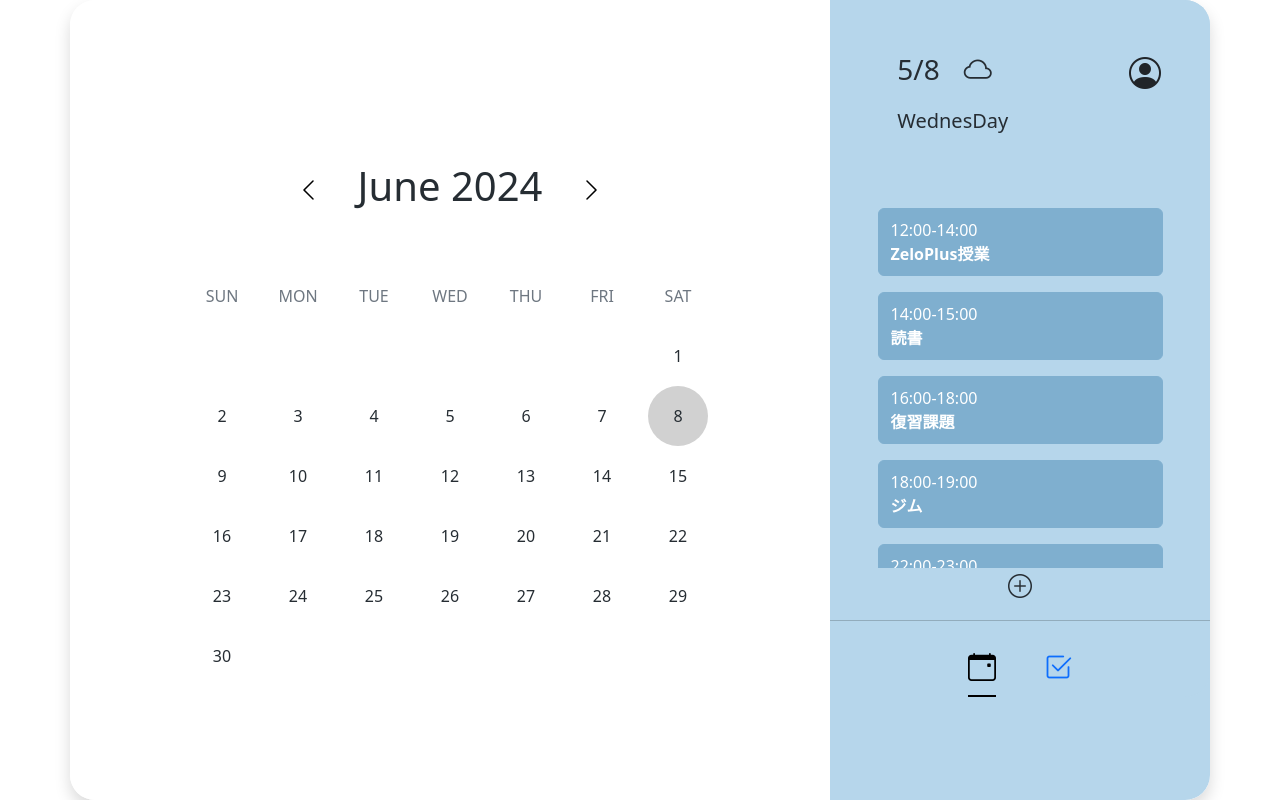
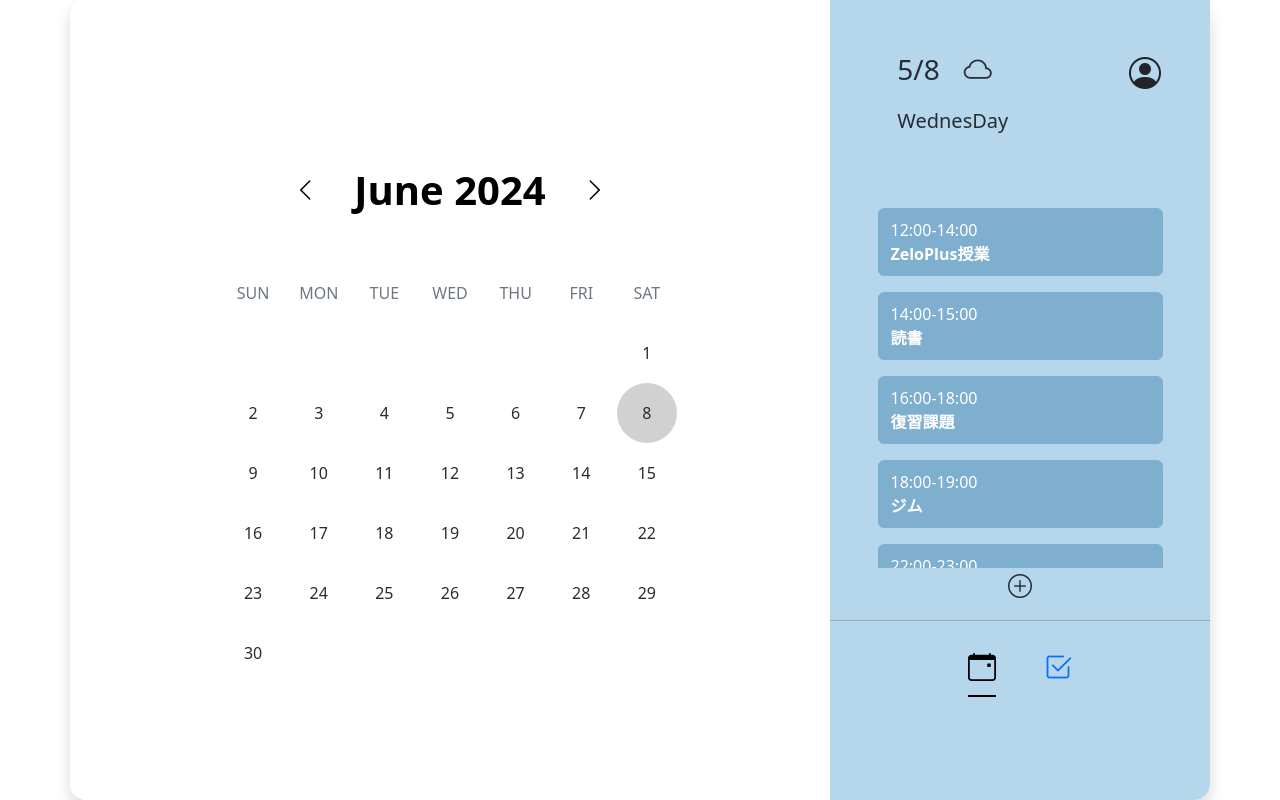
Before and after one commit to t3uyo3hi/multi-calendar-app, a React app in the folder frontend/: page / in a window 1280 px wide. Built offline with nearby package versions, Linux system fonts and the light colour scheme.

Commit message:
Googlefontの適用、CSSから可能な限りBootstrapデザインに変更

```diff
--- a/frontend/src/App.tsx
+++ b/frontend/src/App.tsx
@@ -20,22 +20,22 @@ const App: React.FC = () => {
 
   return (
     <Router>
-      <div className="container p-0 text-center">
-        <div className="row m-0">
+      <div className="container p-0 h-100 text-center">
+        <div className="row m-0 h-100">
           <div className="col-12 p-0">
-            <div className="calendar row m-0 shadow">
-              <div className="d-flex flex-row p-0 calendar_base">
-                <div className="calendar_panel col-8">
-                  <div className="calendar_wrap">
+            <div className="calendar rounded-4 row m-0 h-100 shadow">
+              <div className="calendar_base d-flex flex-row rounded-4 p-0 bg-white">
+                <div className="calendar_panel col-8 d-flex justify-content-center align-items-center">
+                  <div className="calendar_wrap d-flex flex-column justify-content-center align-items-center w-70 h-80">
                     <CalendarHeader date={date} setDate={setDate} />
-                    <div className="calendar_table">
+                    <div className="calendar_table w-100">
                       <DayOfWeekHead />
                       <CalendarBody date={date} />
                     </div>
                   </div>
                 </div>
 
-                <div className="l_SidePanel col-4">
+                <div className="l_SidePanel rounded-end-4 col-4">
                   <SidePanel />
                 </div>
               </div>
--- a/frontend/src/components/CalendarBody.tsx
+++ b/frontend/src/components/CalendarBody.tsx
@@ -16,14 +16,14 @@ const CalendarBody = (props: CalendarBodyProps) => {
     let dayCount = 1;
 
     return (
-        <div className="text-center calendar  disp">
+        <div className="text-center calendar disp">
             {[...Array(rowNumber)].map((_, week) => (
                 <div className="calendar_table-row d-flex" key={week}>
                     {[...Array(7)].map((_, day) => {
                         if (week === 0 && day < thisFirstDayOfWeek) {
                             const num = lastDayOfLastMonth - thisFirstDayOfWeek + day + 1;
                             return (
-                                <div className="calendar_table-data is-disabled" key={day}>
+                                <div className="calendar_table-data is-disabled text-white" key={day}>
                                     <span className="calendar_date">{num}</span>
                                 </div>
                             );
@@ -31,7 +31,7 @@ const CalendarBody = (props: CalendarBodyProps) => {
                             const num = dayCount - thisLastDay;
                             dayCount++;
                             return (
-                                <div className="calendar_table-data is-disabled" key={day}>
+                                <div className="calendar_table-data is-disabled text-white" key={day}>
                                     <span className="calendar_date">{num}</span>
                                 </div>
                             );
@@ -43,8 +43,13 @@ const CalendarBody = (props: CalendarBodyProps) => {
                             const num = dayCount;
                             dayCount++;
                             return (
-                                <div className="calendar_table-data " key={day}>
-                                    <span className="calendar_date is_today">{num}</span>
+                                <div className="calendar_table-data" key={day}>
+                                    <span className="
+                                    calendar_date
+                                    is_today
+                                    d-flex justify-content-center align-items-center
+                                    rounded-circle
+                                    ">{num}</span>
                                 </div>
                             );
                         } else {
--- a/frontend/src/components/CalendarHeader.tsx
+++ b/frontend/src/components/CalendarHeader.tsx
@@ -35,7 +35,7 @@ const CalendarHeader = (props: CalendarHeaderProps) => {
     };
 
     return (
-        <header className="l_header p-5">
+        <header className="l_header p-5 w-100">
             <Container fluid className="d-flex justify-content-center">
                 <div className="d-flex align-items-center">
                     <Button
@@ -45,8 +45,7 @@ const CalendarHeader = (props: CalendarHeaderProps) => {
                     >
                         <i className="bi bi-chevron-left" />
                     </Button>
-                    <h1
-                        // className="l_header-title mb-0 fs-1 fw-bold text-black text-center"
+                    <h1 className="l_header-title mb-0 fs-1 fw-bold text-black text-center"
                         id="js_calendar-header"
                     >
                         {months[thisMonth]} {thisYear}
--- a/frontend/src/components/DayOfWeekHead.tsx
+++ b/frontend/src/components/DayOfWeekHead.tsx
@@ -5,7 +5,7 @@ const DayOfWeekHead = () => {
   const weeks = ["SUN", "MON", "TUE", "WED", "THU", "FRI", "SAT"];
 
     return (
-        <div className="calendar_table-head ">
+        <div className="calendar_table-head d-flex justify-content-between align-items-center">
             {weeks.map((week, index) => (
                 <div className="calendar_table-data" key={index}>
                     {week}
--- a/frontend/src/components/SidePanel/Event.tsx
+++ b/frontend/src/components/SidePanel/Event.tsx
@@ -5,23 +5,23 @@ const Event = () => {
     return (
         <>
             <Stack className="mt-4 mb-4" gap={3}>
-                <Button className="w-75 m-auto sidepanel_event" variant="light">
+                <Button className="sidepanel_event w-75 m-auto" variant="light">
                     <span className="sidepanel_event-time">12:00-14:00</span>
                     <p className="sidepanel_event-ttl">ZeloPlus授業</p>
                 </Button>
-                <Button className="w-75 m-auto sidepanel_event" variant="light">
+                <Button className="sidepanel_event w-75 m-auto" variant="light">
                     <span className="sidepanel_event-time">14:00-15:00</span>
                     <p className="sidepanel_event-ttl">読書</p>
                 </Button>
-                <Button className="w-75 m-auto sidepanel_event" variant="light">
+                <Button className="sidepanel_event w-75 m-auto" variant="light">
                     <span className="sidepanel_event-time">16:00-18:00</span>
                     <p className="sidepanel_event-ttl">復習課題</p>
                 </Button>
-                <Button className="w-75 m-auto sidepanel_event" variant="light">
+                <Button className="sidepanel_event w-75 m-auto" variant="light">
                     <span className="sidepanel_event-time">18:00-19:00</span>
                     <p className="sidepanel_event-ttl">ジム</p>
                 </Button>
-                <Button className="w-75 m-auto sidepanel_event" variant="light">
+                <Button className="sidepanel_event w-75 m-auto" variant="light">
                     <span className="sidepanel_event-time">22:00-23:00</span>
                     <p className="sidepanel_event-ttl">予習課題</p>
                 </Button>
--- a/frontend/src/components/SidePanel/SidePanel.tsx
+++ b/frontend/src/components/SidePanel/SidePanel.tsx
@@ -10,7 +10,7 @@ import Todo from "./Todo";
 const CalendarSidePanel = () => {
   return (
     <>
-      <div className="l_SidePanel">
+      <div className="l_SidePanel rounded-end-4d-flex flex-column justify-content-between">
         <div className="SidePanel_header d-flex justify-content-around pt-5 position-relative">
           <Cloud />
           <LoginModal />
--- a/frontend/src/css/style.css
+++ b/frontend/src/css/style.css
@@ -5,12 +5,12 @@
   --gray-color: #d1d1d1;
 }
 
-#root {
+/* ---------- base ---------- */
+html {
   height: 100%;
 }
 
-/* ---------- base ---------- */
-html {
+#root {
   height: 100%;
 }
 
@@ -25,53 +25,14 @@ body {
 
 /* ---------- container ---------- */
 
-.container, .row {
-  height: 100%;
-}
 
 /* ---------- calendar ---------- */
-.l_header {
-  width: 100%;
-}
-
-.l_header-title {
-  font-size: 40px;
-}
-
-.calendar {
-  border-radius: 25px 25px 25px 25px;
-}
-
 .calendar_base {
   color: #262d33;
-  background-color: #fff;
-  border-radius: 25px 25px 25px 25px;
-}
-
-.calendar_panel {
-  display: flex;
-  align-items: center;
-  justify-content: center;
-}
-
-.calendar_wrap {
-  width: 70%;
-  height: 80%;
-  display: flex;
-  flex-direction: column;
-  align-items: center;
-  justify-content: center;
-}
-
-.calendar_table {
-  width: 100%;
 }
 
 .calendar_table-head {
   color: #6e7781;
-  display: flex;
-  justify-content: space-between;
-  align-items: center;
 }
 
 .calendar_table-data {
@@ -82,28 +43,16 @@ body {
   height: 60px;
 }
 
-.calendar_table-data.is-disabled {
-  color: #fff;
-}
-
 .is_today {
   background-color: var(--gray-color);
   width: 60px;
   height: 60px;
-  display: flex;
-  justify-content: center;
-  align-items: center;
-  border-radius: 50%;
 }
 
 /* ---------- SidePanel ---------- */
 .l_SidePanel {
   background-color: var(--primary-color);
-  border-radius: 0px 25px 25px 0px;
   height: 100hv;
-  display: flex;
-  flex-direction: column;
-  justify-content: space-between;
 }
 
 .sidepanel_body_container {
--- a/frontend/src/index.html
+++ b/frontend/src/index.html
@@ -15,12 +15,9 @@
     <!-- ogp -->
 
     <!-- google fonts -->
-    <link rel="preconnect" href="https://fonts.googleapis.com" />
-    <link rel="preconnect" href="https://fonts.gstatic.com" crossorigin />
-    <link
-      href="https://fonts.googleapis.com/css2?family=Noto+Sans+JP:wght@400;700&display=swap"
-      rel="stylesheet"
-    />
+    <link rel="preconnect" href="https://fonts.googleapis.com">
+    <link rel="preconnect" href="https://fonts.gstatic.com" crossorigin>
+    <link href="https://fonts.googleapis.com/css2?family=Open+Sans:ital,wght@0,300..800;1,300..800&display=swap" rel="stylesheet">
 
     <!-- css -->
     <link rel="stylesheet" href="css/reset.css" />
```
